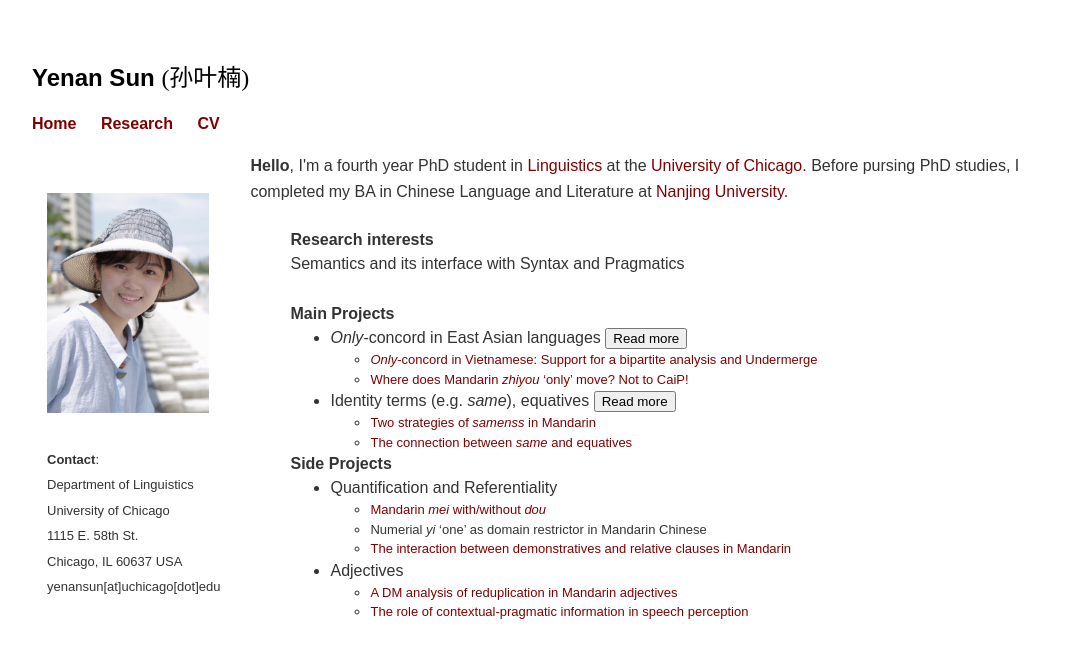
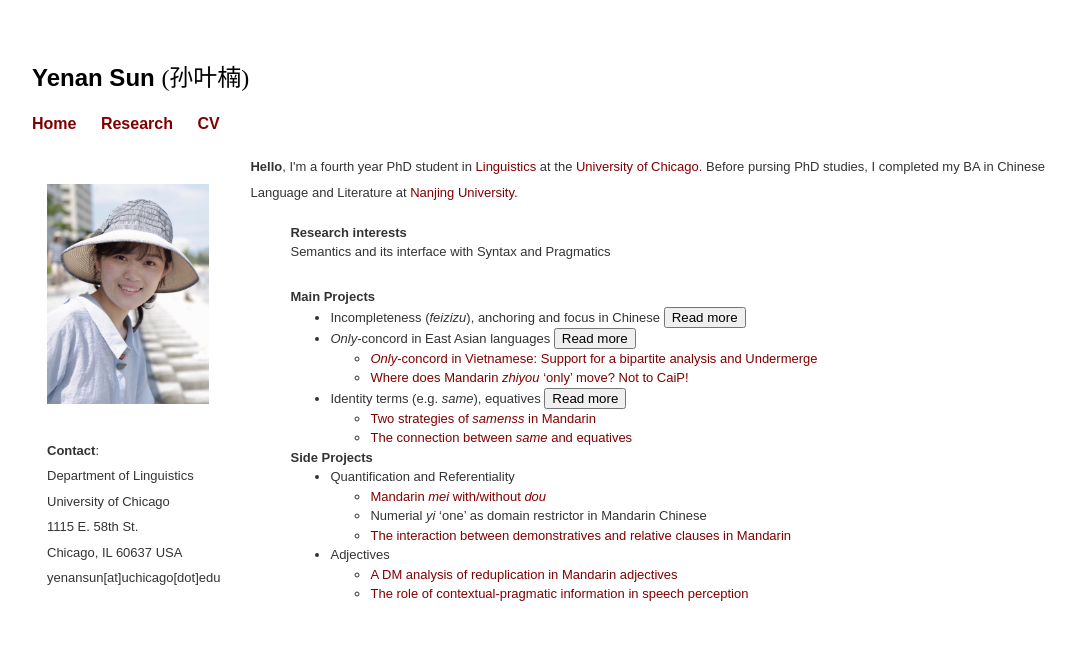
Before and after one commit to yenan09/yenan09.github.io, a Jekyll site: the page built from index.html, in a window 1280 px wide. Shown: the top 658 px of the page, without its empty margins (68-1143 px from the left). Built offline with Jekyll 4.4.1, drawn with Linux system fonts in a browser that asks for light colours.

Commit message:
20200212

```diff
--- a/index.html
+++ b/index.html
@@ -39,7 +39,7 @@ title: Home
 
 			</th>
 	    <th class="tg-oh16">
-<font face="Arial, sans-serif" size="3">
+<font face="Arial, sans-serif" size="2">
 					<b>Hello</b>, I'm a fourth year PhD student
 					in <a href="https://linguistics.uchicago.edu/">Linguistics</a>
 					at the <a href="https://www.uchicago.edu/">University of Chicago.</a>
@@ -54,6 +54,33 @@ title: Home
 
 	<li><b>Main Projects</b> </li>
 <ul style="list-style-type:disc;">
+
+
+	<li>Incompleteness (<i>feizizu</i>), anchoring and focus in Chinese <button onclick="myFunctiond()">Read more</button> </li>
+
+	<script>
+	 function myFunctiond() {
+		 var x = document.getElementById("myDISS");
+		 if (x.style.display === "none") {
+			 x.style.display = "block";
+		 } else {
+			 x.style.display = "none";
+		 }
+	 }
+	</script>
+
+<div id="myDISS"  style="display:none !important">
+ <font size="2">
+This dissertation investigates a class of apparently heterogeneous <i>incompleteness</i>
+phenomena (i.e. the inability of a clause to stand alone an independent utterance)
+in Mandarin Chinese and aims for a uniform analysis by generalizing the mechanism of anchoring.
+
+ </font>
+
+</div>
+
+
+
 	 <li><i>Only</i>-concord in East Asian languages <button onclick="myFunction()">Read more</button> </li>
 
 	 <script>
--- a/research.html
+++ b/research.html
@@ -10,13 +10,14 @@ title: Research
   <ul>
 <li><b>Integration of contextual-pragmatic and phonetic information in speech perception: An eye-tracking study.</b> [<a href="{{ site.baseurl }}/w/labp.pdf" title="labp">paper</a>] <br>
 2019. Eszter Ronai, Yenan Sun, Alan Yu & Ming Xiang. <i>Laboratory Phonology: Journal of the Association for Laboratory Phonology</i> 10(1): 20, pp. 1–15. DOI: <a href="http://doi.org/10.5334/labphon.186" title="labp">http://doi.org/10.5334/labphon.186</a>
+<li> <b><i>Same</i> as the parameter of an equation construction.</b> [<a href="{{ site.baseurl }}/w/sun_same.pdf" title="sub24">link</a>] <br>
+  Yenan Sun. To appear. <i>Proceedings of Sinn und Bedeutung 24.</i> </li>
 <li><b>Equating degrees or state-kinds, or both.</b> [<a href="{{ site.baseurl }}/w/ac22.pdf" title="ac22">preprint</a>] <br>
   Yenan Sun. 2019. <i>Proceedings of the 22nd Amsterdam Colloquium.</i></li>
 <li> <b>The morphosyntax of Chinese adjectival reduplication: The role of RED.</b> [<a href="{{ site.baseurl }}/w/nels49_sun_lai_dm.pdf" title="nels49">preprint</a>] <br>
   Yenan Sun & Jackie Yan-Ki Lai. 2019. <i>Proceedings of the 49th Annual Meeting of the North East Linguistic Society.</i> </li>
 <li> <b>Revisiting the Restrictive/Appositive Distinction in Mandarin Relative Clauses: The Confound of Demonstratives.</b> [<a href="{{ site.baseurl }}/w/relcpaper.pdf" title="lsapaper">link</a>]<br>
-  Yenan Sun & Jackie Yan-Ki Lai. 2019. <i>Proceedings of the
-93th Annual Meeting of the Linguistic Society of America. </i> </li>
+  Yenan Sun & Jackie Yan-Ki Lai. 2019. <i>Proceedings of the 93th Annual Meeting of the Linguistic Society of America. </i> </li>
 <li> <b> Two strategies of <i>samenss</i>: Chinese <i>tong</i> and <i>xiangtong</i>.</b> [<a href="{{ site.baseurl }}/w/sicogg20_yenan_same.pdf" title="sicogg20">link</a>] <br>
   Yenan Sun. 2018.  <i>Proceedings of the
 20th Seoul International Conference on Generative Grammar.</i> </li>
```
Also changed, not shown: 4 other files.
